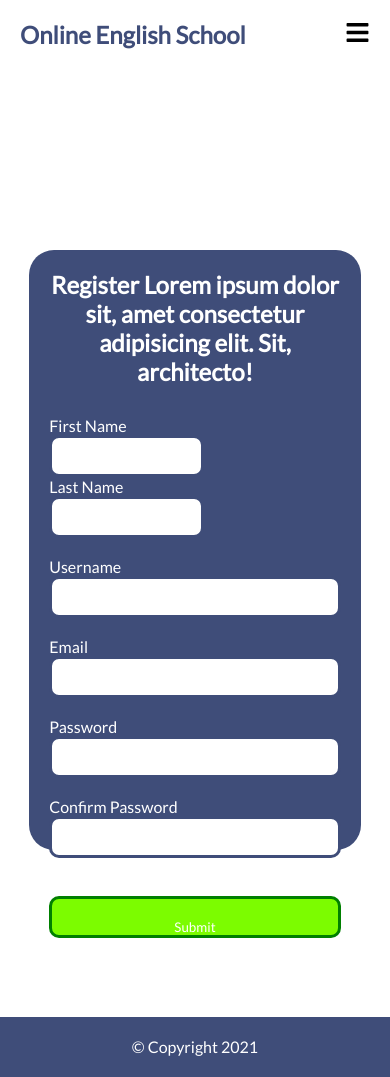
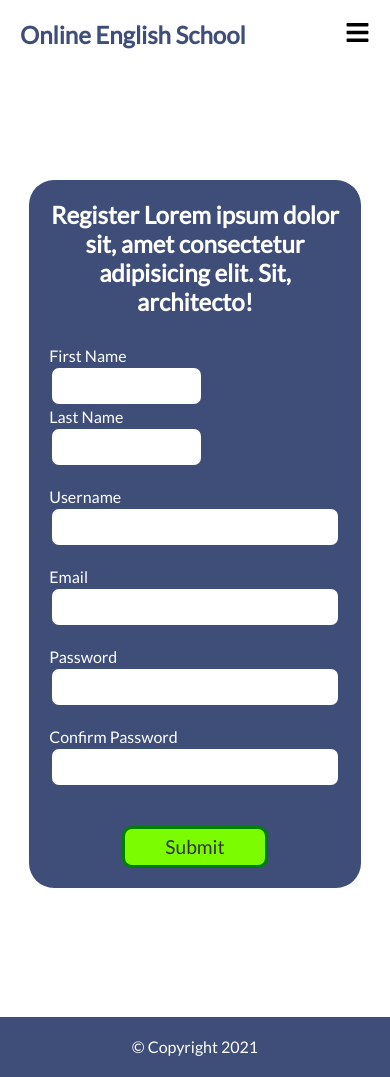
Before and after one commit to Thunderbolton/Online-English-School, a React (Create React App) app: page /register in a window 390 px wide. Built offline with nearby package versions, Linux system fonts and the light colour scheme.

Commit message:
added a responsive submit button to Register form

```diff
--- a/src/components/RegisterForm.js
+++ b/src/components/RegisterForm.js
@@ -22,7 +22,9 @@ const RegisterForm = () => {
                 <label>Confirm Password</label>
                 <input type="password" required/>
                 <br /><br />
-                <button>Submit</button>
+                <div className="register-form-submit">
+                    <button>Submit</button>
+                </div>
             </form>
         </div>
 
--- a/src/index.css
+++ b/src/index.css
@@ -113,11 +113,12 @@ button {
     }
   }
 
+
 /* Register page */
 
 .register {
   position: relative;
-  top: 250px;
+  top: 180px;
   height: 85vh;
   /* overflow: hidden; */
   margin-bottom: 300px;
@@ -127,7 +128,7 @@ button {
   display: flex;
   flex-direction: column;
   max-width: 650px;
-  height: 600px;
+  /* height: auto; */
   margin: auto;
   padding: 20px;
   color: #fff;
@@ -147,20 +148,38 @@ button {
   border-radius: 10px;
 }
 
-.register-form button {
-  color: #fff;
+/* .register-form-submit {
+  display: flex;
+  justify-content: center;
+  align-items: center;
+  width: 100%;
+  height: 100px;
+  align-items: center;
+  color: #3f4d79;
   background-color: lawngreen;
   border: solid 3px green;
   border-radius: 10px;
   padding-top: 20px;
-  margin: 0;
+  font-size: 16px;
+  text-align: center;
+
+} */
+
+.register-form button {
+  width: 50%;
+  color: #333;
+  background-color: lawngreen;
+  border: solid 3px green;
+  border-radius: 10px;
+  margin-left: 25%;
+  padding: 0.4rem;
+  font-size: clamp(1.2rem, 1.5vw, 2rem);
 }
 
 .register-form-names {
   display: flex;
   align-items: center;
   justify-content: space-around;
-  /* margin: 0 0.1em; */
 }
 
 @media (max-width:685px) {
```
